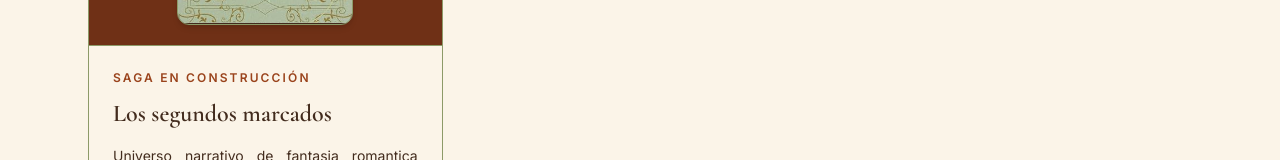
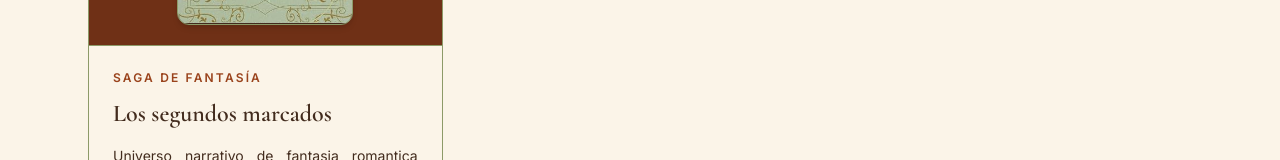
Before and after one commit to LauraLlamass/ann_kigal, a Next.js app: page /projects in a window 1280 px wide. Shown: the part 592-752 px from the top of the page. Built offline with nearby package versions, Linux system fonts and the light colour scheme.

Commit message:
fix: update contact link and project labels

```diff
--- a/src/components/Footer.tsx
+++ b/src/components/Footer.tsx
@@ -1,7 +1,7 @@
 const socialLinks = [
   { label: "Instagram", href: "https://www.instagram.com/annkigal/", icon: "/icons/instagram.svg" },
   { label: "TikTok", href: "https://www.tiktok.com/@annkigal?lang=es-419", icon: "/icons/tiktok.svg" },
-  { label: "Gmail", href: "#", icon: "/icons/gmail.svg" },
+  { label: "Gmail", href: "mailto:annckigal@gmail.com", icon: "/icons/gmail.svg" },
 ];
 
 export default function Footer() {
--- a/src/components/idreka/IdrekaHero.tsx
+++ b/src/components/idreka/IdrekaHero.tsx
@@ -7,7 +7,7 @@ export default function IdrekaHero() {
       <div>
 
         <h1 className="mt-4 text-5xl font-semibold leading-[1.02] text-ink sm:text-6xl">
-          Idreka
+          Ídreka
         </h1>
         <p className="mt-6 max-w-2xl text-justify text-base leading-8 text-muted">
           Portal de la saga: libros, regiones, personajes, magia y piezas del
--- a/src/components/projects/ProjectsList.tsx
+++ b/src/components/projects/ProjectsList.tsx
@@ -4,7 +4,7 @@ import Image from "next/image";
 const projects = [
   {
     title: "Los segundos marcados",
-    eyebrow: "Saga en construcción",
+    eyebrow: "Saga de fantasía",
     text: "Universo narrativo de fantasia romantica donde vive Dos legados de furia, el primer libro de la saga.",
     href: "/projects/idreka",
     image: "/images/DLDF.jpg",
```
